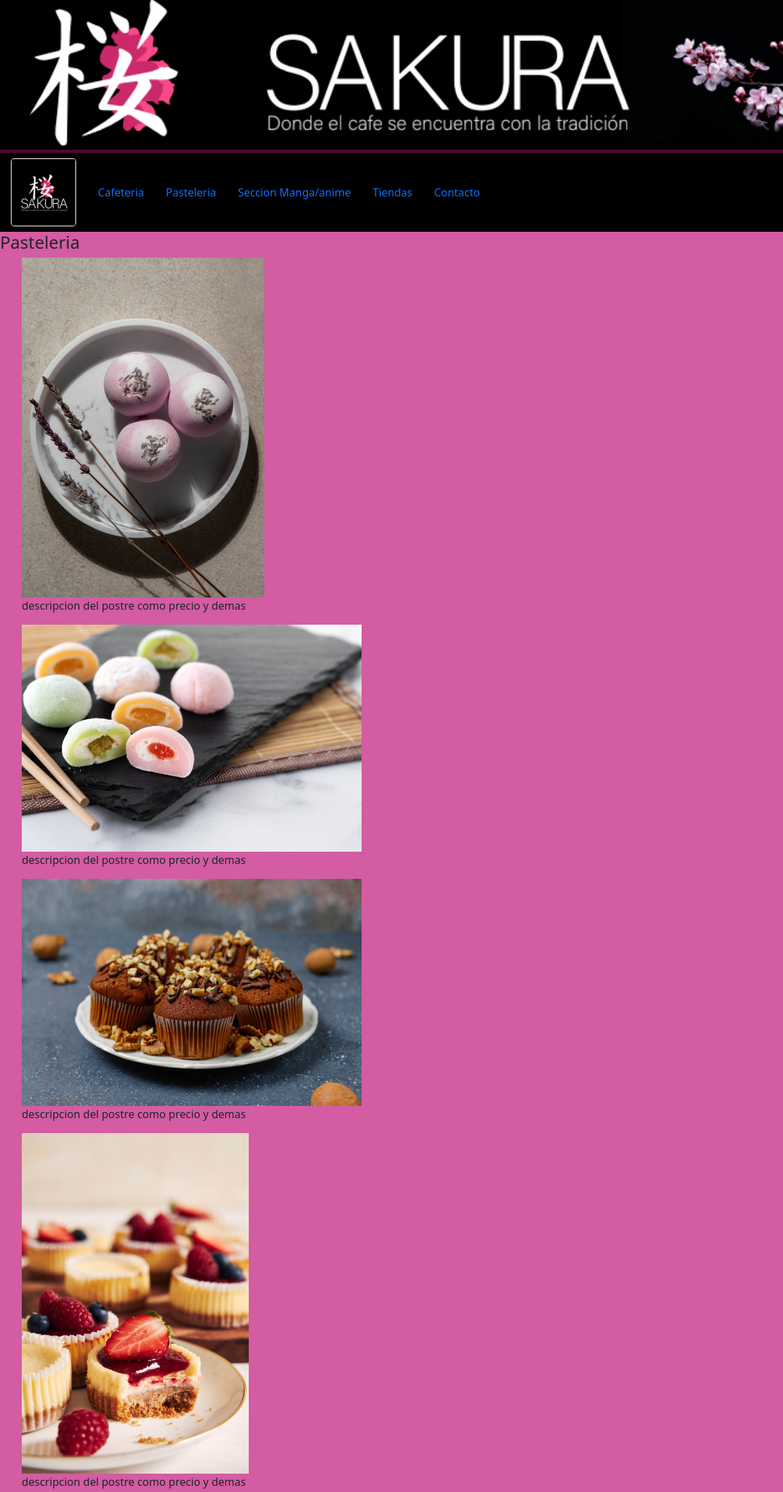
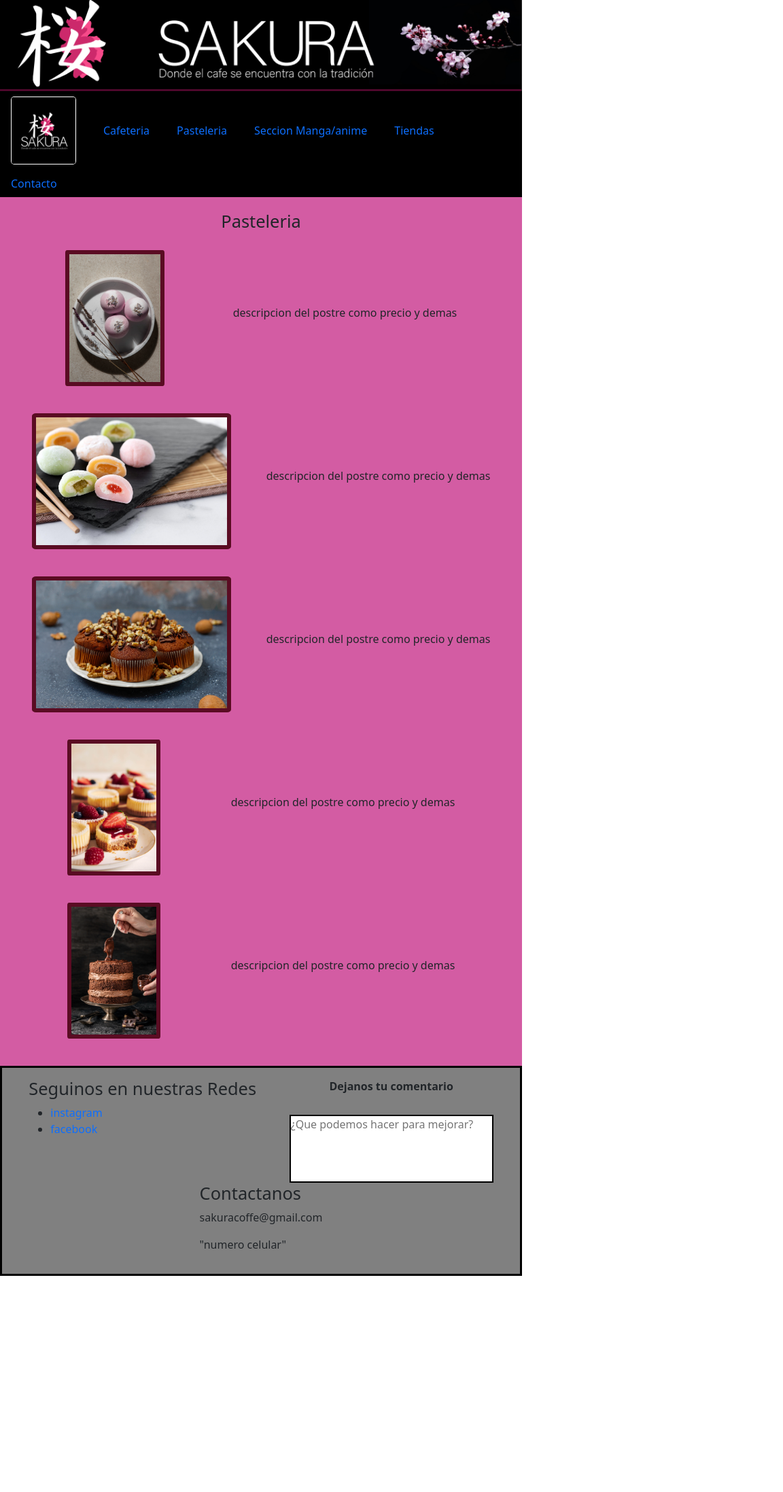
Before and after one commit to ulises1999/PreEntrega3-Pandeles, a plain HTML site: page pages/pasteleria.html in a window 768 px wide. Shown: the top 2195 px of the page at 68% size, 1152 px wide, since content can reach past the window. After the commit the page ends 1877 px from the top, so only its background shows below. Drawn offline with nearby package versions, Linux system fonts and the light colour scheme.

Commit message:
Centre la pagina pasteleria y puse menu hamburguesa  en header

```diff
--- a/css/style.css
+++ b/css/style.css
@@ -4,8 +4,8 @@
   box-sizing: border-box;
 }
 body{
-  height: 1000px;
-  width: 1292px;
+  height: 100dvh;
+  width: auto;
   padding: 0;
   border: 0;
   margin: 0;
@@ -37,6 +37,8 @@ body{
 
 .banerinferior img{
   display: block;
+  min-width: 100dvh;
+  height: auto;
 }
 
 footer{
@@ -78,6 +80,7 @@ textarea{
 main{
   background-color: rgb(211, 92, 163);
   min-height: 100dvh;
+  padding: 20px 0;
 }
 
 .tituloseccion{
@@ -142,8 +145,18 @@ header nav{
 main ul li{
   list-style: none;
 }
+/* main ul li p {
+  margin bottom: 0;
+} */
+.nav-item{ align-content: center}
 
-.nav-item{ align-content: center}
+iframe{
+  border-radius: 4%;
+}
+
+.bebida p{
+  align-content: center;
+}
 /* Media quieries dados por chatgpt  html contacto*/
 @media (max-width: 600px) {
   .nav {
@@ -175,7 +188,36 @@ main ul li{
   }
 }
 
+/* Estilos para tabletas (ancho entre 601px y 1024px) */
+@media (min-width: 601px) and (max-width: 1024px) {
+  .nav {
+      flex-direction: row;
+  }
 
+  .nav-item {
+      margin-right: 0.5em;
+  }
+
+  .baner {
+      width: 100%;
+      height: auto;
+  }
+
+  .contenedorFormulario {
+      padding: 1.5em;
+  }
+
+  footer {
+      flex-direction: row;
+      justify-content: space-around;
+  }
+
+  .footerIzquierda,
+  .footerCentral,
+  .footerDerecha {
+      margin-bottom: 0;
+  }
+}
 
 /* Estilos para pantallas grandes (ancho mayor a 1024px) */
 @media (min-width: 1025px) {
--- a/pages/pasteleria.html
+++ b/pages/pasteleria.html
@@ -33,20 +33,30 @@
                 </ul>
             </nav>
         </header>
-        <main>
-            <h3>Pasteleria</h3>
-            <ul>
-                <li><img src="../assests/images/pasteleria-1.png" alt="postre1"></li>
-                <li><p>descripcion del postre como precio y demas</p></li>
-                <li><img src="../assests/images/pasteleria-2.png" alt="postre2"></li>
-                <li><p>descripcion del postre como precio y demas</p></li>
-                <li><img src="../assests/images/pasteleria-3.png" alt="postre3"></li>
-                <li><p>descripcion del postre como precio y demas</p></li>
-                <li><img src="../assests/images/pasteleria-4.png" alt="postre4"></li>
-                <li><p>descripcion del postre como precio y demas</p></li>
-                <li><img src="../assests/images/pasteleria-5.png" alt="postre5"></li>
-                <li><p>descripcion del postre como precio y demas</p></li>
-            </ul>
+        <main >
+            <h3 class="tituloseccion">Pasteleria</h3>
+            <section>
+                <div class="bebida">
+                    <img src="../assests/images/pasteleria-1.png" alt="postre1">
+                    <p>descripcion del postre como precio y demas</p>
+                </div>
+                <div class="bebida">
+                    <img src="../assests/images/pasteleria-2.png" alt="postre2">
+                    <p>descripcion del postre como precio y demas</p>
+                </div>
+                <div class="bebida">
+                    <img src="../assests/images/pasteleria-3.png" alt="postre3">
+                    <p>descripcion del postre como precio y demas</p>
+                </div>
+                <div class="bebida">
+                    <img src="../assests/images/pasteleria-4.png" alt="postre4">
+                    <p>descripcion del postre como precio y demas</p>
+                </div>
+                <div class="bebida">
+                    <img src="../assests/images/pasteleria-5.png" alt="postre5">
+                    <p>descripcion del postre como precio y demas</p>
+                </div>
+            </section>
         </main>
         <footer>
             <div class="footerIzquierda">
```
Also changed, not shown: index.html (+14 -0 lines), pages/contacto.html (+14 -0 lines).
